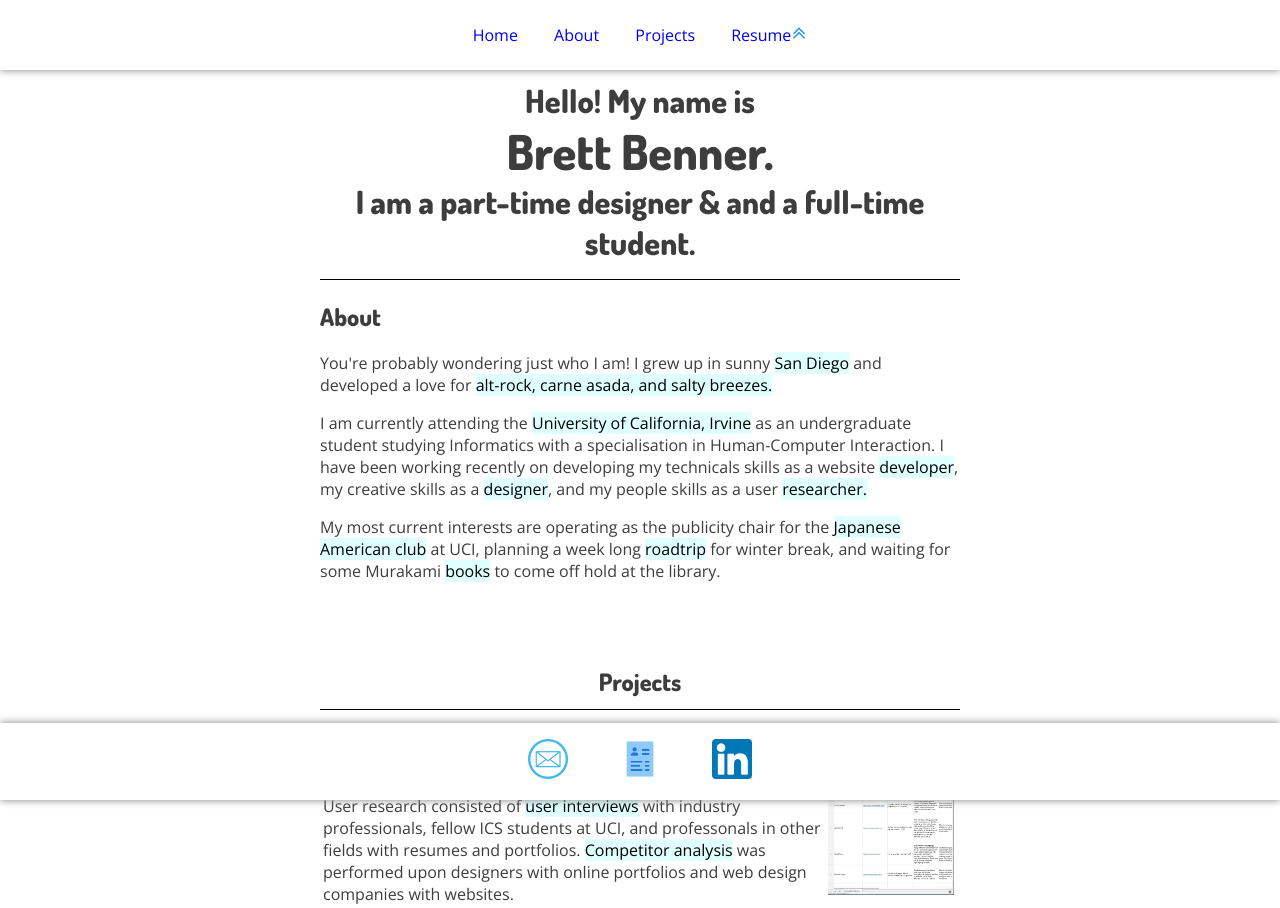
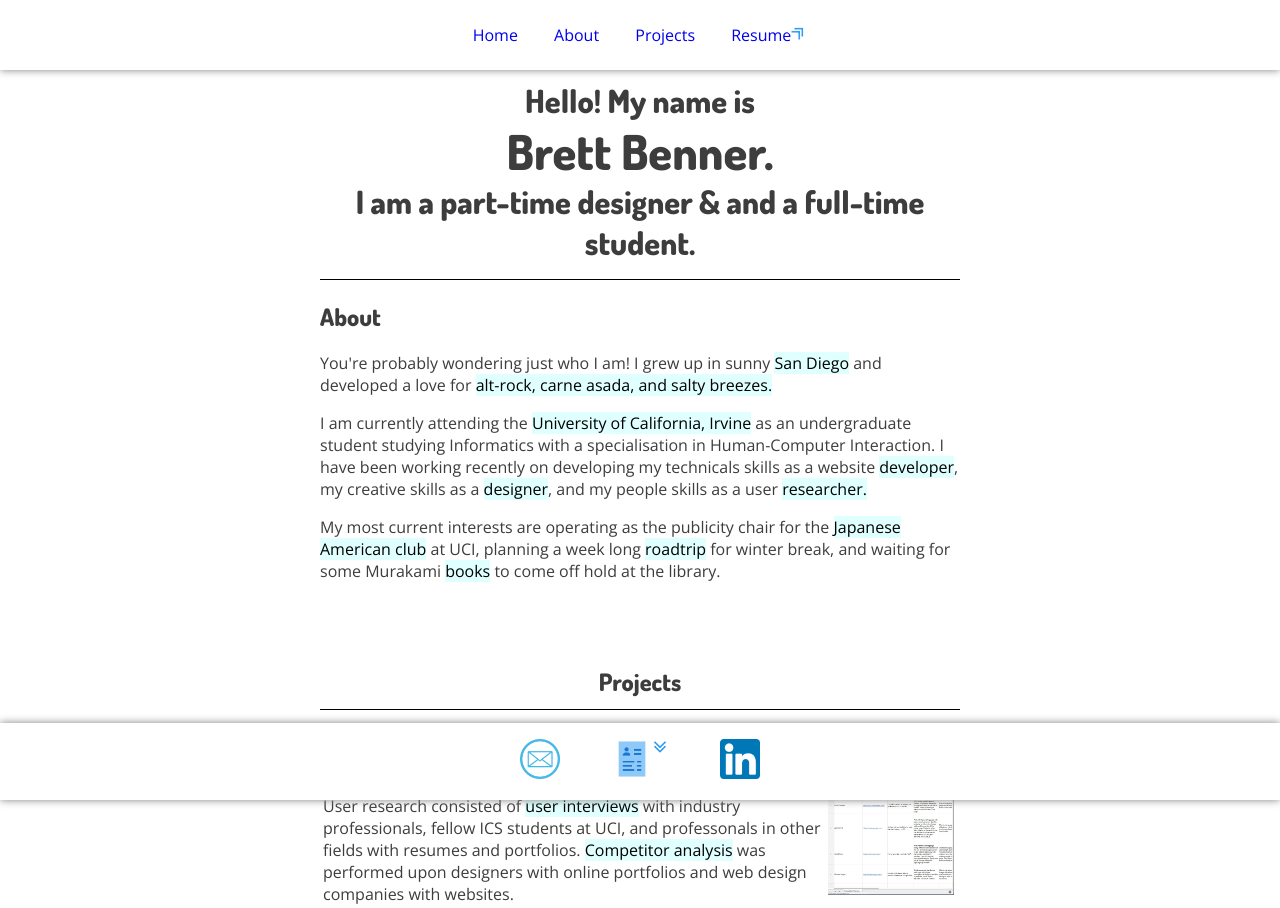
Before and after one commit to bbenner2876/bbenner2876.github.io, a plain HTML site: page index.html in a window 1280 px wide. Shown: the top 908 px of the page. Drawn offline with nearby package versions, Linux system fonts and the light colour scheme.

Commit message:
Added download resume arrow, tweaked arrows

```diff
--- a/css/main.css
+++ b/css/main.css
@@ -184,6 +184,23 @@ button {
 
 .resumeArrow {
     width:1em;
+    vertical-align: top;
+    -webkit-transform: rotate(45deg);
+    -moz-transform: rotate(45deg);
+    -ms-transform: rotate(45deg);
+    -o-transform: rotate(45deg);
+    transform: rotate(45deg);
+}
+
+.resumeDownloadArrow {
+    width:1em;
+    vertical-align: top;
+    -webkit-transform: rotate(180deg);
+    -moz-transform: rotate(180deg);
+    -ms-transform: rotate(180deg);
+    -o-transform: rotate(180deg);
+    transform: rotate(180deg);
+
 }
 
 
--- a/index.html
+++ b/index.html
@@ -113,7 +113,7 @@
             <footer class="contact">
                 <ul>
                     <li><a href="mailto:bbenner@uci.edu" target="_blank"><img class="contactIcon" src="images/email.png" alt="email icon"></a></li>
-                    <li><a href="images/WebDevelopmentResume2016.pdf" target="_blank"><img id ="resumeIcon" class="contactIcon" src="images/resume_icon.png"></a></li>
+                    <li><a href="images/WebDevelopmentResume2016.pdf" target="_blank"><img id ="resumeIcon" class="contactIcon" src="images/resume_icon.png"><img class="resumeDownloadArrow" src="images/double_up1600.png"></a></li>
                     <li><a href="https://www.linkedin.com/in/brett-benner-6514a063/" target="_blank"><img class="contactIcon" src="images/linkedin.png"></a></li>
                 </ul>
             </footer>
```
